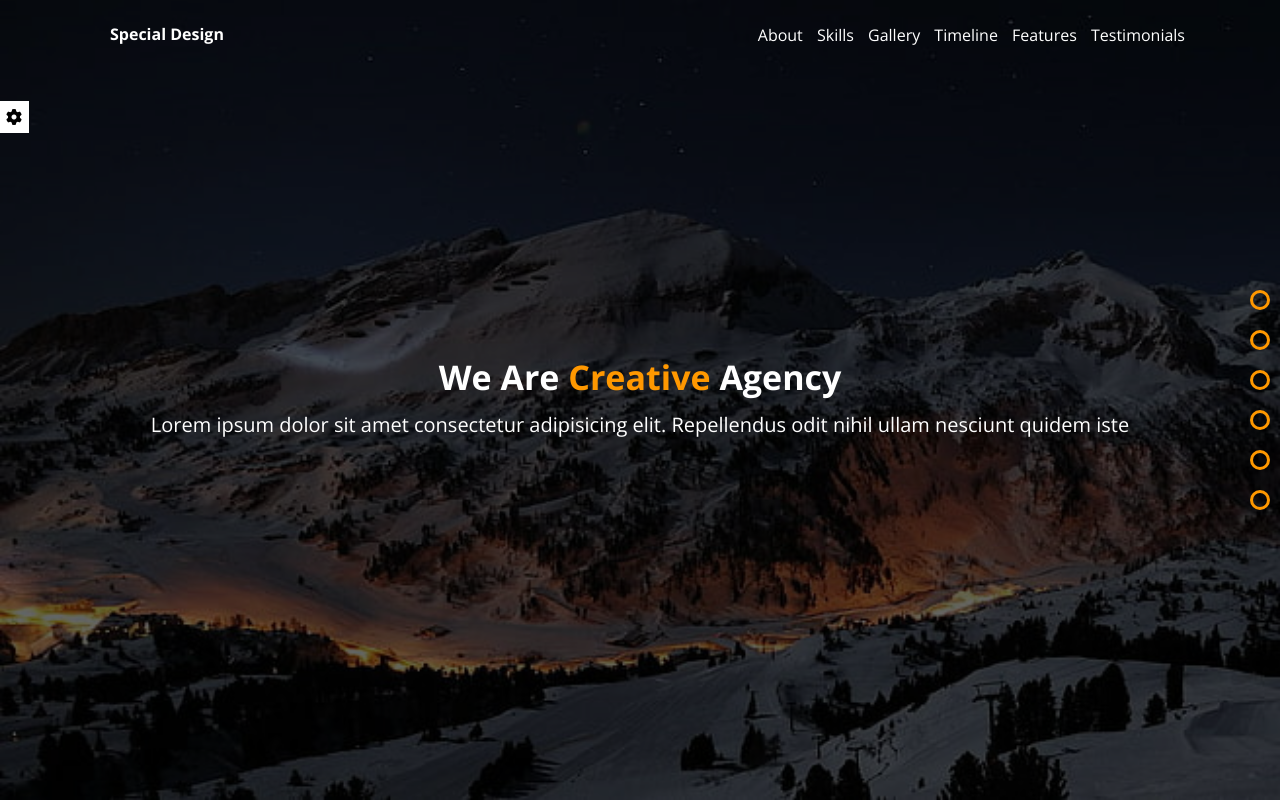
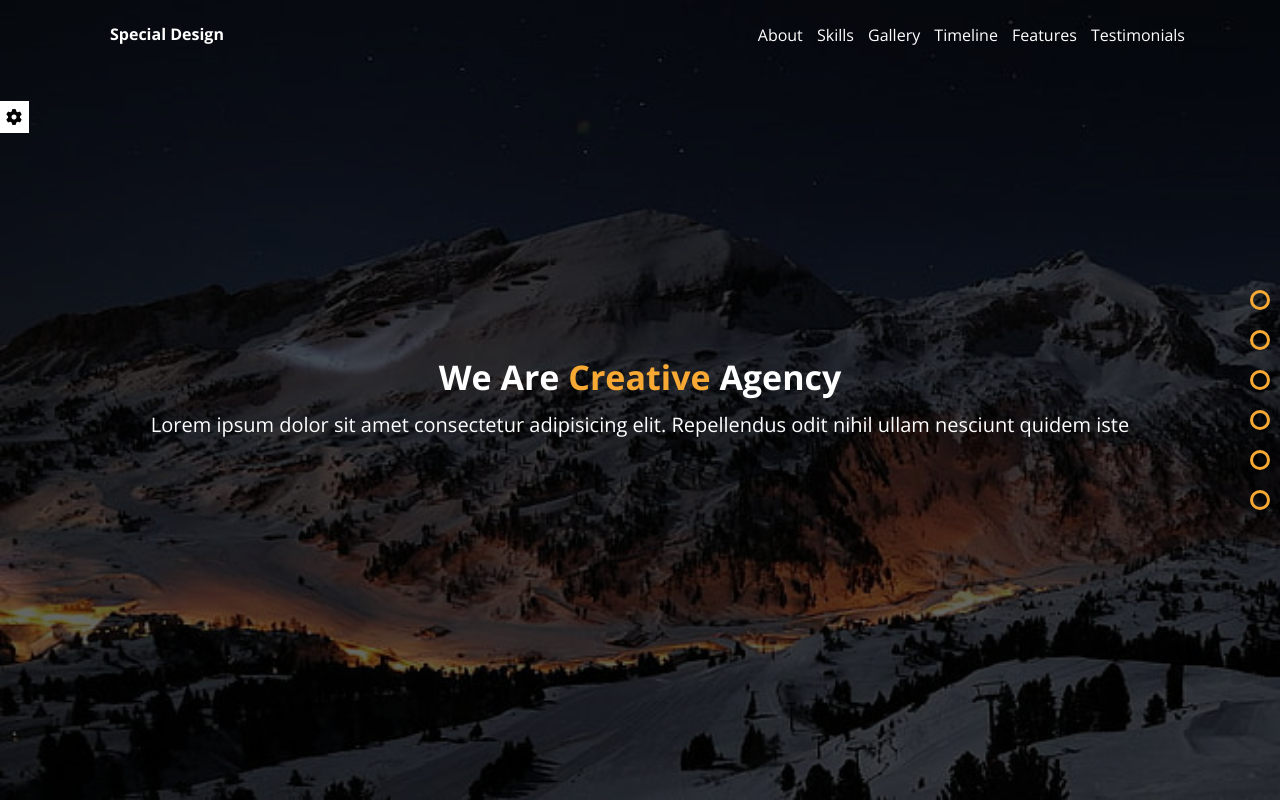
Before and after one commit to souhail6/stage, a plain HTML site: page index.html in a window 1280 px wide. Shown: the top 802 px of the page. Drawn offline with nearby package versions, Linux system fonts and the light colour scheme.

Commit message:
fix style

```diff
--- a/css/master.css
+++ b/css/master.css
@@ -1,6 +1,6 @@
 
 :root {
-    --main-color: #FF9800;
+    --main-color: #f7a934;
   }
   * {
     box-sizing: border-box;
```
